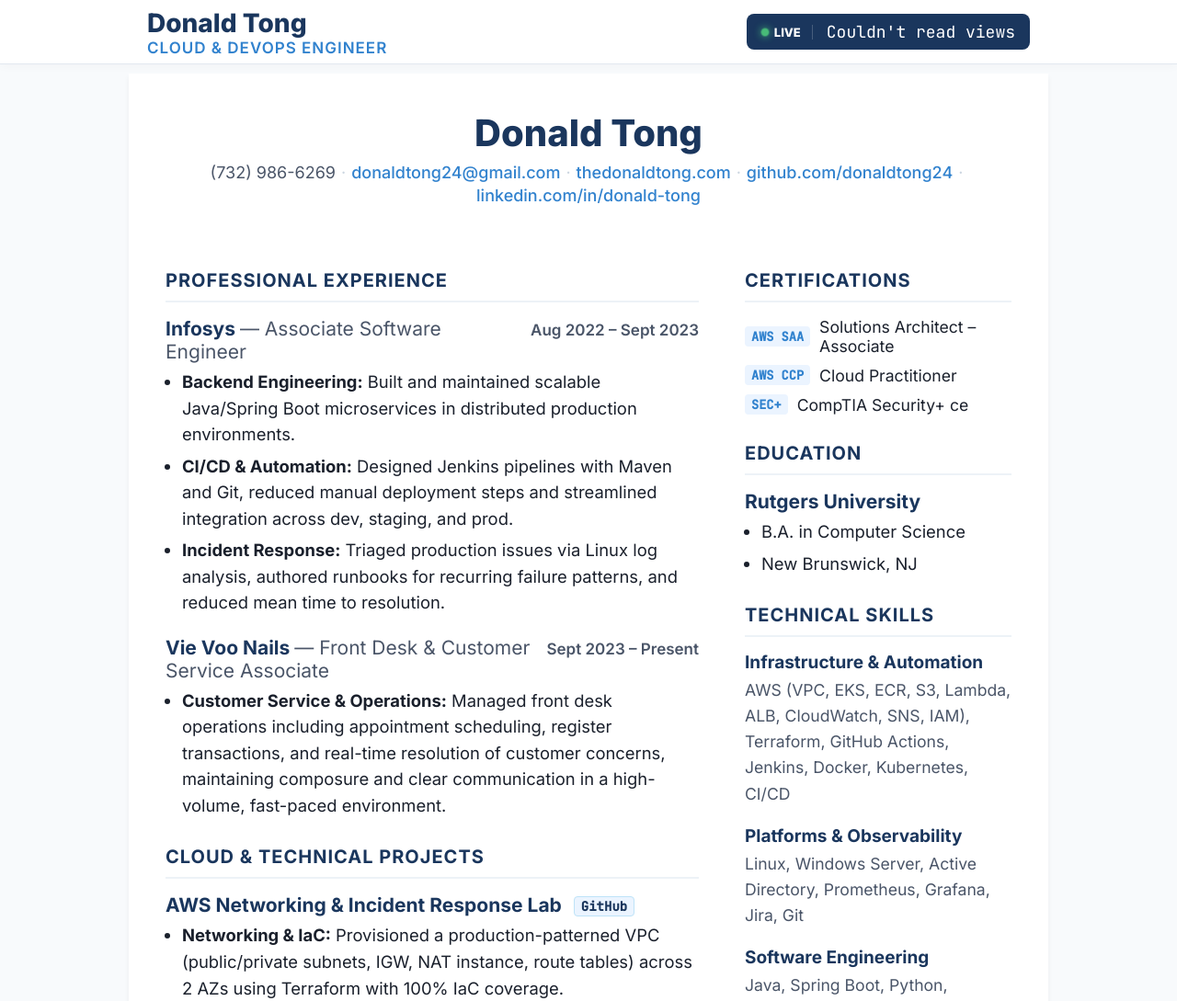
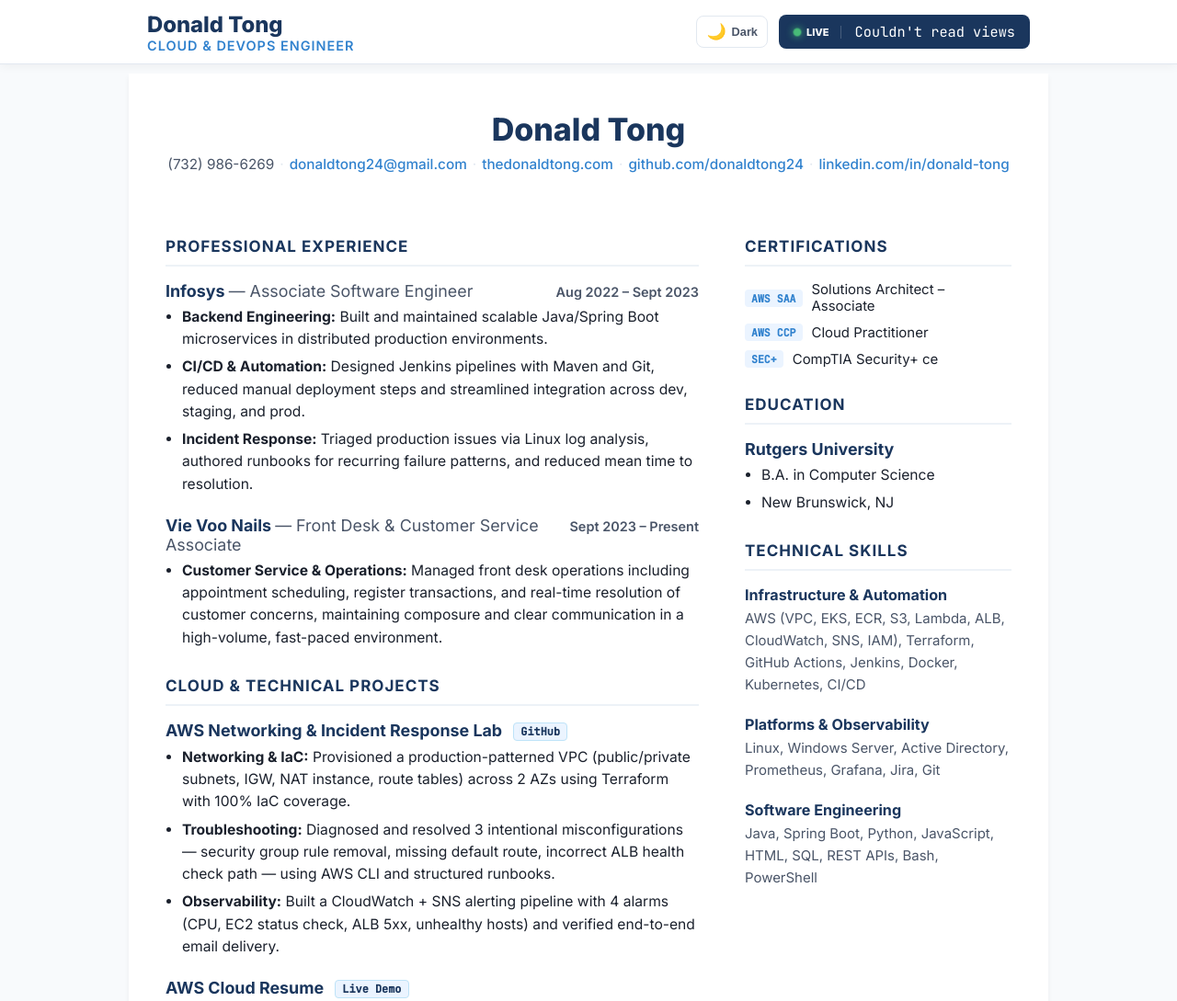
Before and after one commit to donaldtong24/cloud-resume-iac, a plain HTML site: page website/index.html in a window 1280 px wide. Shown: the top 1089 px of the page at 92% size. Drawn offline with Linux system fonts and the light colour scheme; no server answers.

Commit message:
readability and dark mode

```diff
--- a/website/index.html
+++ b/website/index.html
@@ -1,5 +1,5 @@
 <!DOCTYPE html>
-<html lang="en">
+<html lang="en" data-theme="light">
 <head>
 <meta charset="UTF-8">
 <meta name="viewport" content="width=device-width, initial-scale=1.0">
@@ -7,6 +7,7 @@
 <link rel="preconnect" href="https://fonts.googleapis.com">
 <link href="https://fonts.googleapis.com/css2?family=Inter:wght@300;400;500;600;700;800&family=JetBrains+Mono:wght@400;500&display=swap" rel="stylesheet">
 <style>
+  /* ── LIGHT THEME ── */
   :root {
     --primary-blue: #1a365d;
     --accent-blue:  #3182ce;
@@ -14,15 +15,44 @@
     --text-dark:    #1a202c;
     --text-light:   #4a5568;
     --nav-bg:       #ffffff;
+    --body-bg:      #f8fafc;
+    --container-bg: #ffffff;
+    --border:       #e2e8f0;
+    --rule:         #edf2f7;
+    --tag-bg:       #ebf4ff;
+    --tag-border:   #bee3f8;
+    --cert-bg:      #ebf4ff;
+    --shadow:       rgba(0,0,0,0.05);
+  }
+
+  /* ── DARK THEME ── */
+  [data-theme="dark"] {
+    --primary-blue: #90cdf4;
+    --accent-blue:  #63b3ed;
+    --live-green:   #68d391;
+    --text-dark:    #f7fafc;
+    --text-light:   #a0aec0;
+    --nav-bg:       #1a202c;
+    --body-bg:      #171923;
+    --container-bg: #1a202c;
+    --border:       #2d3748;
+    --rule:         #2d3748;
+    --tag-bg:       #2a4365;
+    --tag-border:   #2b6cb0;
+    --cert-bg:      #2a4365;
+    --shadow:       rgba(0,0,0,0.3);
   }
 
   *, *::before, *::after { box-sizing: border-box; margin: 0; padding: 0; }
-  html { font-size: 20px; }
+
+  html { font-size: 17px; }
+
   body {
     font-family: 'Inter', sans-serif;
-    background-color: #f8fafc;
+    background-color: var(--body-bg);
     color: var(--text-dark);
     padding-top: 80px;
+    transition: background-color 0.2s, color 0.2s;
   }
 
   /* ── NAV ── */
@@ -32,11 +62,12 @@
     width: 100%;
     height: 70px;
     background: var(--nav-bg);
-    border-bottom: 1px solid #e2e8f0;
+    border-bottom: 1px solid var(--border);
     display: flex;
     align-items: center;
     z-index: 1000;
-    box-shadow: 0 2px 10px rgba(0,0,0,0.03);
+    box-shadow: 0 2px 10px var(--shadow);
+    transition: background-color 0.2s, border-color 0.2s;
   }
 
   .nav-container {
@@ -47,10 +78,13 @@
     display: flex;
     justify-content: space-between;
     align-items: center;
+    gap: 12px;
   }
 
   .brand h1 { font-size: 1.4rem; margin: 0; color: var(--primary-blue); font-weight: 800; }
   .tagline { font-size: 0.85rem; color: var(--accent-blue); font-weight: 600; text-transform: uppercase; letter-spacing: 1px; }
+
+  .nav-right { display: flex; align-items: center; gap: 12px; }
 
   .nav-counter {
     background: var(--primary-blue);
@@ -61,6 +95,8 @@
     align-items: center;
     gap: 15px;
   }
+
+  [data-theme="dark"] .nav-counter { background: #2d3748; }
 
   .live-status {
     display: flex; align-items: center; gap: 6px;
@@ -85,21 +121,38 @@
     100% { transform: scale(0.9); opacity: 0.7; }
   }
 
+  /* ── DARK MODE TOGGLE ── */
+  .theme-toggle {
+    background: none;
+    border: 1.5px solid var(--border);
+    border-radius: 8px;
+    padding: 6px 10px;
+    cursor: pointer;
+    font-size: 1rem;
+    color: var(--text-dark);
+    display: flex;
+    align-items: center;
+    gap: 6px;
+    transition: background 0.2s, border-color 0.2s;
+    white-space: nowrap;
+  }
+
+  .theme-toggle:hover { background: var(--rule); }
+  .theme-toggle .label { font-size: 0.75rem; font-weight: 600; color: var(--text-light); }
+
   /* ── LAYOUT ── */
   .container {
     max-width: 1000px;
     margin: auto;
-    background: white;
+    background: var(--container-bg);
     padding: 40px;
     min-height: 100vh;
-    box-shadow: 0 4px 6px rgba(0,0,0,0.05);
+    box-shadow: 0 4px 6px var(--shadow);
+    transition: background-color 0.2s;
   }
 
   /* ── HEADER ── */
-  .contact-header {
-    text-align: center;
-    margin-bottom: 40px;
-  }
+  .contact-header { text-align: center; margin-bottom: 40px; }
 
   .contact-header h1 {
     font-size: 2rem;
@@ -120,7 +173,7 @@
 
   .contact-links a { color: var(--accent-blue); text-decoration: none; font-weight: 500; }
   .contact-links a:hover { text-decoration: underline; }
-  .contact-links .sep { color: #cbd5e0; margin: 0 4px; }
+  .contact-links .sep { color: var(--border); margin: 0 4px; }
 
   /* ── MAIN LAYOUT ── */
   .main-layout { display: flex; gap: 50px; }
@@ -133,7 +186,7 @@
     font-size: 1rem;
     text-transform: uppercase;
     letter-spacing: 1px;
-    border-bottom: 2px solid #edf2f7;
+    border-bottom: 2px solid var(--rule);
     padding-bottom: 10px;
     margin-top: 30px;
     margin-bottom: 16px;
@@ -157,10 +210,7 @@
     font-weight: 700;
   }
 
-  .project-item h3 a {
-    color: var(--primary-blue);
-    text-decoration: none;
-  }
+  .project-item h3 a { color: var(--primary-blue); text-decoration: none; }
 
   .date { font-size: 0.85rem; color: var(--text-light); font-weight: 600; white-space: nowrap; }
 
@@ -169,8 +219,8 @@
     font-size: 0.7rem;
     font-weight: 600;
     color: var(--accent-blue);
-    background: #ebf4ff;
-    border: 1px solid #bee3f8;
+    background: var(--tag-bg);
+    border: 1px solid var(--tag-border);
     padding: 1px 7px;
     border-radius: 4px;
     text-decoration: none;
@@ -179,7 +229,7 @@
     font-family: 'JetBrains Mono', monospace;
   }
 
-  .link-tag:hover { background: #bee3f8; }
+  .link-tag:hover { opacity: 0.8; }
 
   /* ── BULLETS ── */
   .project-bullets { padding-left: 18px; margin-top: 6px; }
@@ -193,21 +243,10 @@
 
   .project-bullets li b { color: var(--text-dark); }
 
-  /* ── RIGHT COL — SKILLS ── */
+  /* ── SKILLS ── */
   .skill-group { margin-bottom: 20px; }
-
-  .skill-group h4 {
-    margin-bottom: 5px;
-    color: var(--primary-blue);
-    font-size: 0.95rem;
-  }
-
-  .skill-group p {
-    font-size: 0.88rem;
-    margin: 0;
-    color: var(--text-light);
-    line-height: 1.6;
-  }
+  .skill-group h4 { margin-bottom: 5px; color: var(--primary-blue); font-size: 0.95rem; }
+  .skill-group p { font-size: 0.88rem; margin: 0; color: var(--text-light); line-height: 1.6; }
 
   /* ── CERTS ── */
   .cert-item {
@@ -220,7 +259,7 @@
   }
 
   .cert-badge {
-    background: #ebf4ff;
+    background: var(--cert-bg);
     color: var(--accent-blue);
     font-size: 0.68rem;
     font-weight: 700;
@@ -236,6 +275,7 @@
     .top-nav { height: auto; padding: 10px 0; }
     .nav-container { flex-direction: column; gap: 10px; }
     .container { padding: 24px 20px; }
+    .nav-right { flex-wrap: wrap; justify-content: center; }
   }
 
   @media print {
@@ -255,6 +295,11 @@
       <h1>Donald Tong</h1>
       <div class="tagline">Cloud & DevOps Engineer</div>
     </div>
+    <div class="nav-right">
+      <button class="theme-toggle" onclick="toggleTheme()" aria-label="Toggle dark mode">
+        <span id="theme-icon">🌙</span>
+        <span class="label" id="theme-label">Dark</span>
+      </button>
       <div class="nav-counter">
         <div class="live-status">
           <div class="dot"></div>
@@ -263,12 +308,12 @@
         <div class="counter-content" id="count">— visitors</div>
       </div>
     </div>
+  </div>
 </nav>
 
 <!-- MAIN -->
 <div class="container">
 
-  <!-- HEADER -->
   <div class="contact-header">
     <h1>Donald Tong</h1>
     <div class="contact-links">
@@ -285,8 +330,6 @@
   </div>
 
   <div class="main-layout">
-
-    <!-- LEFT COL -->
     <div class="left-col">
 
       <h2>Professional Experience</h2>
@@ -317,10 +360,7 @@
 
       <div class="project-item">
         <div class="project-header">
-          <h3>
-            AWS Networking & Incident Response Lab
-            <a href="https://github.com/donaldtong24/aws-support-lab" target="_blank" class="link-tag">GitHub</a>
-          </h3>
+          <h3>AWS Networking & Incident Response Lab <a href="https://github.com/donaldtong24/aws-support-lab" target="_blank" class="link-tag">GitHub</a></h3>
         </div>
         <ul class="project-bullets">
           <li><b>Networking & IaC:</b> Provisioned a production-patterned VPC (public/private subnets, IGW, NAT instance, route tables) across 2 AZs using Terraform with 100% IaC coverage.</li>
@@ -331,10 +371,7 @@
 
       <div class="project-item">
         <div class="project-header">
-          <h3>
-            AWS Cloud Resume
-            <a href="https://thedonaldtong.com" target="_blank" class="link-tag">Live Demo</a>
-          </h3>
+          <h3>AWS Cloud Resume <a href="https://thedonaldtong.com" target="_blank" class="link-tag">Live Demo</a></h3>
         </div>
         <ul class="project-bullets">
           <li><b>IaC & DevOps:</b> 100% Terraform-provisioned stack (S3, CloudFront, Route53, DynamoDB, ACM) with GitHub Actions CI/CD for automated deployments and a Python Lambda visitor counter.</li>
@@ -344,10 +381,7 @@
 
       <div class="project-item">
         <div class="project-header">
-          <h3>
-            Automated Microservice Infrastructure & Monitoring (EKS)
-            <a href="https://github.com/donaldtong24" target="_blank" class="link-tag">GitHub</a>
-          </h3>
+          <h3>Automated Microservice Infrastructure & Monitoring (EKS) <a href="https://github.com/donaldtong24" target="_blank" class="link-tag">GitHub</a></h3>
         </div>
         <ul class="project-bullets">
           <li><b>IaC & DevOps:</b> Provisioned AWS EKS cluster with Terraform; automated Docker builds, ECR versioning, and zero-downtime rolling update deployments via GitHub Actions.</li>
@@ -364,7 +398,6 @@
 
     </div>
 
-    <!-- RIGHT COL -->
     <div class="right-col">
 
       <h2>Certifications</h2>
@@ -374,9 +407,7 @@
 
       <h2>Education</h2>
       <div class="project-item">
-        <div class="project-header">
         <h3>Rutgers University</h3>
-        </div>
         <ul class="project-bullets">
           <li>B.A. in Computer Science</li>
           <li>New Brunswick, NJ</li>
@@ -384,17 +415,14 @@
       </div>
 
       <h2>Technical Skills</h2>
-
       <div class="skill-group">
         <h4>Infrastructure & Automation</h4>
         <p>AWS (VPC, EKS, ECR, S3, Lambda, ALB, CloudWatch, SNS, IAM), Terraform, GitHub Actions, Jenkins, Docker, Kubernetes, CI/CD</p>
       </div>
-
       <div class="skill-group">
         <h4>Platforms & Observability</h4>
         <p>Linux, Windows Server, Active Directory, Prometheus, Grafana, Jira, Git</p>
       </div>
-
       <div class="skill-group">
         <h4>Software Engineering</h4>
         <p>Java, Spring Boot, Python, JavaScript, HTML, SQL, REST APIs, Bash, PowerShell</p>
@@ -404,7 +432,25 @@
   </div>
 </div>
 
-<!-- Visitor counter — replace this fetch URL with your Lambda Function URL -->
 <script src="script.js"></script>
+<script>
+  function toggleTheme() {
+    const html = document.documentElement;
+    const isDark = html.getAttribute('data-theme') === 'dark';
+    html.setAttribute('data-theme', isDark ? 'light' : 'dark');
+    document.getElementById('theme-icon').textContent = isDark ? '🌙' : '☀️';
+    document.getElementById('theme-label').textContent = isDark ? 'Dark' : 'Light';
+    localStorage.setItem('theme', isDark ? 'light' : 'dark');
+  }
+
+  // Restore saved preference on load
+  const saved = localStorage.getItem('theme');
+  if (saved === 'dark') {
+    document.documentElement.setAttribute('data-theme', 'dark');
+    document.getElementById('theme-icon').textContent = '☀️';
+    document.getElementById('theme-label').textContent = 'Light';
+  }
+</script>
+
 </body>
 </html>
```
Lines whose indentation alone changed are shown as unchanged.
